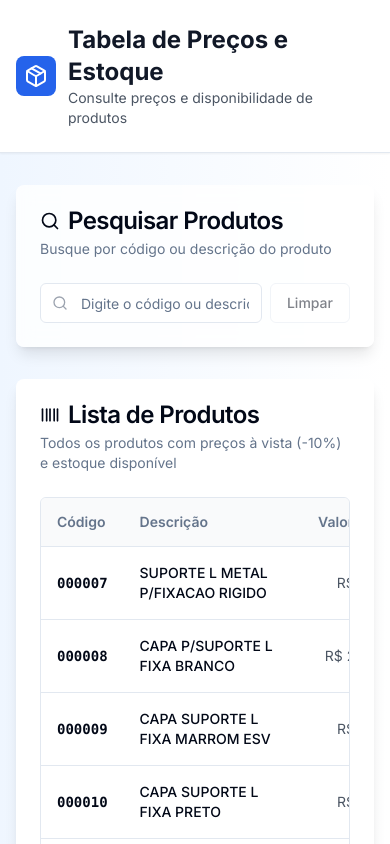
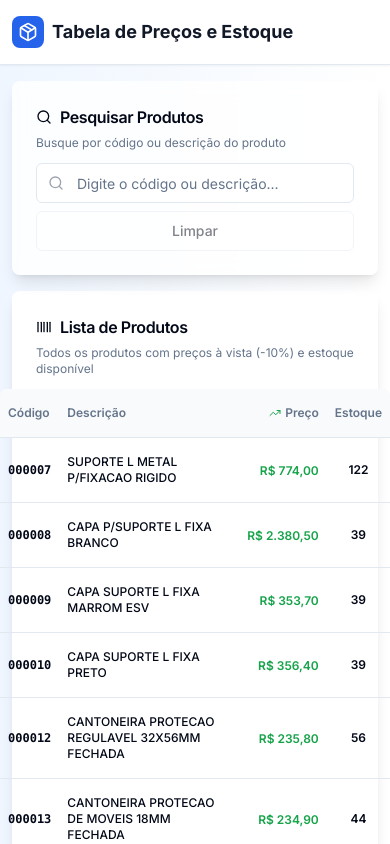
Before and after one commit to ronaldomelofz/tabela, a Next.js app: page / in a window 390 px wide. Shown: the top 844 px of the page. Built offline with nearby package versions, Linux system fonts and the light colour scheme.

Commit message:
Otimiza layout para smartphone - design 100% responsivo

```diff
--- a/app/page.tsx
+++ b/app/page.tsx
@@ -73,16 +73,16 @@ export default function Home() {
     <div className="min-h-screen bg-gradient-to-br from-blue-50 via-white to-purple-50">
       {/* Header */}
       <header className="bg-white border-b shadow-sm sticky top-0 z-10">
-        <div className="container mx-auto px-4 py-6">
-          <div className="flex items-center gap-3">
-            <div className="bg-primary rounded-lg p-2">
-              <Package className="h-6 w-6 text-white" />
+        <div className="container mx-auto px-3 sm:px-4 py-4 sm:py-6">
+          <div className="flex items-center gap-2 sm:gap-3">
+            <div className="bg-primary rounded-lg p-1.5 sm:p-2">
+              <Package className="h-5 w-5 sm:h-6 sm:w-6 text-white" />
             </div>
             <div>
-              <h1 className="text-2xl font-bold text-gray-900">
+              <h1 className="text-lg sm:text-2xl font-bold text-gray-900">
                 Tabela de Preços e Estoque
               </h1>
-              <p className="text-sm text-gray-600">
+              <p className="text-xs sm:text-sm text-gray-600 hidden sm:block">
                 Consulte preços e disponibilidade de produtos
               </p>
             </div>
@@ -91,20 +91,20 @@ export default function Home() {
       </header>
 
       {/* Main Content */}
-      <main className="container mx-auto px-4 py-8">
+      <main className="container mx-auto px-3 sm:px-4 py-4 sm:py-8">
         {/* Search Section */}
-        <Card className="mb-8 shadow-lg border-0 bg-white/80 backdrop-blur">
-          <CardHeader>
-            <CardTitle className="flex items-center gap-2">
-              <Search className="h-5 w-5" />
+        <Card className="mb-4 sm:mb-8 shadow-lg border-0 bg-white/80 backdrop-blur">
+          <CardHeader className="pb-3 sm:pb-6">
+            <CardTitle className="flex items-center gap-2 text-base sm:text-lg">
+              <Search className="h-4 w-4 sm:h-5 sm:w-5" />
               Pesquisar Produtos
             </CardTitle>
-            <CardDescription>
+            <CardDescription className="text-xs sm:text-sm">
               Busque por código ou descrição do produto
             </CardDescription>
           </CardHeader>
-          <CardContent>
-            <div className="flex gap-2">
+          <CardContent className="pt-0">
+            <div className="flex flex-col sm:flex-row gap-2">
               <div className="relative flex-1">
                 <Search className="absolute left-3 top-1/2 -translate-y-1/2 h-4 w-4 text-gray-400" />
                 <Input
@@ -112,19 +112,20 @@ export default function Home() {
                   placeholder="Digite o código ou descrição..."
                   value={searchTerm}
                   onChange={(e) => setSearchTerm(e.target.value)}
-                  className="pl-10"
+                  className="pl-10 h-10 sm:h-10 text-sm sm:text-base"
                 />
               </div>
               <Button
                 variant="outline"
                 onClick={() => setSearchTerm("")}
                 disabled={!searchTerm}
+                className="h-10 sm:h-10 text-sm sm:text-base"
               >
                 Limpar
               </Button>
             </div>
             {searchTerm && (
-              <p className="mt-2 text-sm text-gray-600">
+              <p className="mt-2 text-xs sm:text-sm text-gray-600">
                 {filteredProdutos.length} produto(s) encontrado(s)
               </p>
             )}
@@ -133,36 +134,43 @@ export default function Home() {
 
         {/* Products Table */}
         <Card className="shadow-lg border-0">
-          <CardHeader>
-            <CardTitle className="flex items-center gap-2">
-              <Barcode className="h-5 w-5" />
+          <CardHeader className="pb-3 sm:pb-6">
+            <CardTitle className="flex items-center gap-2 text-base sm:text-lg">
+              <Barcode className="h-4 w-4 sm:h-5 sm:w-5" />
               Lista de Produtos
             </CardTitle>
-            <CardDescription>
+            <CardDescription className="text-xs sm:text-sm">
               Todos os produtos com preços à vista (-10%) e estoque disponível
             </CardDescription>
           </CardHeader>
-          <CardContent>
+          <CardContent className="p-0 sm:p-6">
             {filteredProdutos.length > 0 ? (
-              <div className="rounded-md border overflow-hidden">
+              <div className="overflow-x-auto -mx-3 sm:mx-0">
+                <div className="inline-block min-w-full align-middle">
+                  <div className="overflow-hidden rounded-md border-0 sm:border">
                     <Table>
                       <TableHeader>
                         <TableRow className="bg-gray-50">
-                      <TableHead className="font-semibold">Código</TableHead>
-                      <TableHead className="font-semibold">Descrição</TableHead>
-                      <TableHead className="font-semibold text-right">
+                          <TableHead className="font-semibold text-xs sm:text-sm px-2 sm:px-4 whitespace-nowrap">
+                            Código
+                          </TableHead>
+                          <TableHead className="font-semibold text-xs sm:text-sm px-2 sm:px-4 min-w-[150px]">
+                            Descrição
+                          </TableHead>
+                          <TableHead className="font-semibold text-xs sm:text-sm text-right px-2 sm:px-4 whitespace-nowrap hidden sm:table-cell">
                             Valor Normal
                           </TableHead>
-                      <TableHead className="font-semibold text-right">
+                          <TableHead className="font-semibold text-xs sm:text-sm text-right px-2 sm:px-4 whitespace-nowrap">
                             <div className="flex items-center justify-end gap-1">
-                          <TrendingUp className="h-4 w-4 text-green-600" />
-                          Valor à Vista
+                              <TrendingUp className="h-3 w-3 sm:h-4 sm:w-4 text-green-600" />
+                              <span className="hidden sm:inline">Valor à Vista</span>
+                              <span className="sm:hidden">Preço</span>
                             </div>
                           </TableHead>
-                      <TableHead className="font-semibold text-center">
+                          <TableHead className="font-semibold text-xs sm:text-sm text-center px-2 sm:px-4 whitespace-nowrap">
                             Estoque
                           </TableHead>
-                      <TableHead className="font-semibold text-center">
+                          <TableHead className="font-semibold text-xs sm:text-sm text-center px-2 sm:px-4 whitespace-nowrap hidden md:table-cell">
                             Status
                           </TableHead>
                         </TableRow>
@@ -170,24 +178,24 @@ export default function Home() {
                       <TableBody>
                         {filteredProdutos.map((produto) => (
                           <TableRow key={produto.codigo} className="hover:bg-gray-50">
-                        <TableCell className="font-mono font-semibold">
+                            <TableCell className="font-mono font-semibold text-xs sm:text-sm px-2 sm:px-4 whitespace-nowrap">
                               {produto.codigo}
                             </TableCell>
-                        <TableCell className="font-medium">
+                            <TableCell className="font-medium text-xs sm:text-sm px-2 sm:px-4">
                               {produto.descricao}
                             </TableCell>
-                        <TableCell className="text-right text-gray-600">
+                            <TableCell className="text-right text-gray-600 text-xs sm:text-sm px-2 sm:px-4 whitespace-nowrap hidden sm:table-cell">
                               {formatCurrency(produto.valor)}
                             </TableCell>
-                        <TableCell className="text-right">
-                          <span className="font-semibold text-green-600">
+                            <TableCell className="text-right px-2 sm:px-4 whitespace-nowrap">
+                              <span className="font-semibold text-green-600 text-xs sm:text-sm">
                                 {formatCurrency(calcularValorAVista(produto.valor))}
                               </span>
                             </TableCell>
-                        <TableCell className="text-center font-semibold">
-                          {produto.estoque} un.
+                            <TableCell className="text-center font-semibold text-xs sm:text-sm px-2 sm:px-4 whitespace-nowrap">
+                              {produto.estoque}
                             </TableCell>
-                        <TableCell className="text-center">
+                            <TableCell className="text-center px-2 sm:px-4 whitespace-nowrap hidden md:table-cell">
                               {getEstoqueBadge(produto.estoque)}
                             </TableCell>
                           </TableRow>
@@ -195,13 +203,15 @@ export default function Home() {
                       </TableBody>
                     </Table>
                   </div>
+                </div>
+              </div>
             ) : (
-              <div className="text-center py-12">
-                <Package className="h-12 w-12 text-gray-300 mx-auto mb-3" />
-                <p className="text-gray-500 font-medium">
+              <div className="text-center py-8 sm:py-12 px-4">
+                <Package className="h-10 w-10 sm:h-12 sm:w-12 text-gray-300 mx-auto mb-3" />
+                <p className="text-gray-500 font-medium text-sm sm:text-base">
                   Nenhum produto encontrado
                 </p>
-                <p className="text-sm text-gray-400 mt-1">
+                <p className="text-xs sm:text-sm text-gray-400 mt-1">
                   Tente buscar por outro termo
                 </p>
               </div>
@@ -211,10 +221,10 @@ export default function Home() {
       </main>
 
       {/* Footer */}
-      <footer className="bg-white border-t mt-16">
-        <div className="container mx-auto px-4 py-6 text-center text-sm text-gray-600">
+      <footer className="bg-white border-t mt-8 sm:mt-16">
+        <div className="container mx-auto px-3 sm:px-4 py-4 sm:py-6 text-center text-xs sm:text-sm text-gray-600">
           <p>© 2025 Sistema de Tabela de Preços e Estoque</p>
-          <p className="mt-1">Desenvolvido com Next.js e shadcn/ui</p>
+          <p className="mt-1 hidden sm:block">Desenvolvido com Next.js e shadcn/ui</p>
         </div>
       </footer>
     </div>
```
Lines whose indentation alone changed are shown as unchanged.
